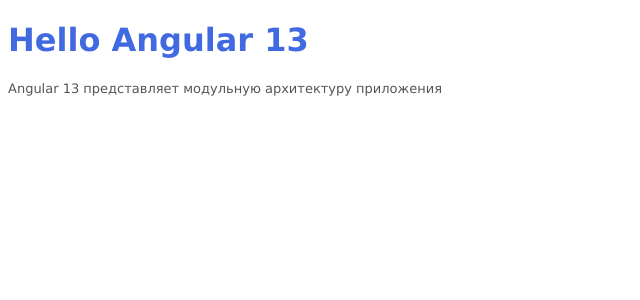
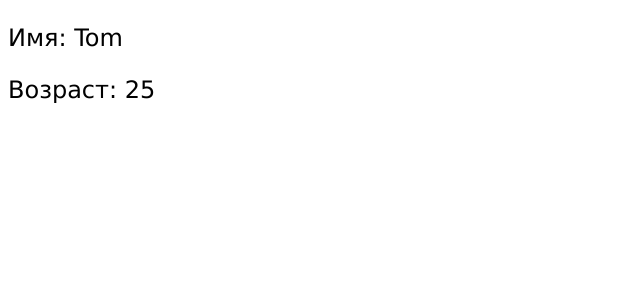
Before and after one commit to dariagd/angular, an Angular app: page / in a window 1280 px wide. Shown: the top 300 px of the page, without its empty margins (0-640 px from the left). Built offline with nearby package versions, Linux system fonts and the light colour scheme.

Commit message:
interpolation

```diff
--- a/src/app/app.component.css
+++ b/src/app/app.component.css
@@ -1,6 +1,6 @@
 h1, h2{color:royalblue;}
-p{font-size:13px;}
+p{font-size:24px;}
 :host {
   font-family: Verdana;
-  color: #555;
+  color: #000;
 }
--- a/src/app/app.component.html
+++ b/src/app/app.component.html
@@ -1,2 +1,2 @@
-<h1>Hello Angular 13</h1>
-<p>Angular 13 представляет модульную архитектуру приложения</p>
+<p>Имя: {{name}}</p>
+<p>Возраст: {{age}}</p>
--- a/src/app/app.component.ts
+++ b/src/app/app.component.ts
@@ -6,6 +6,7 @@
   styleUrls: ['./app.component.css']
 })
 export class AppComponent {
-  name = ''
+  name = "Tom";
+  age = 25;
   // title = 'frontend';
 }
```
